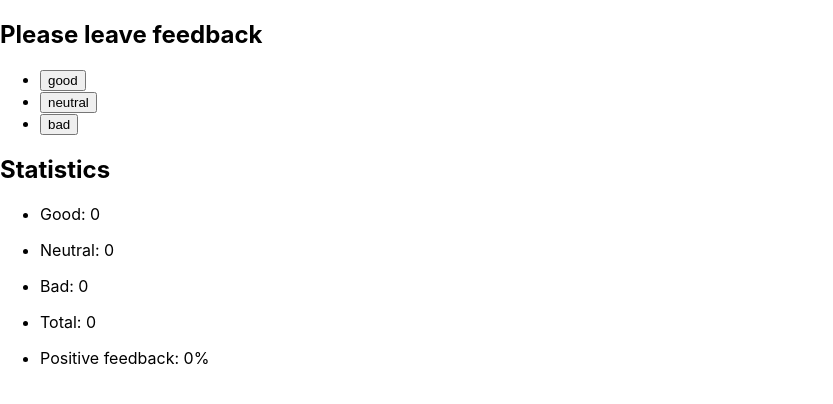
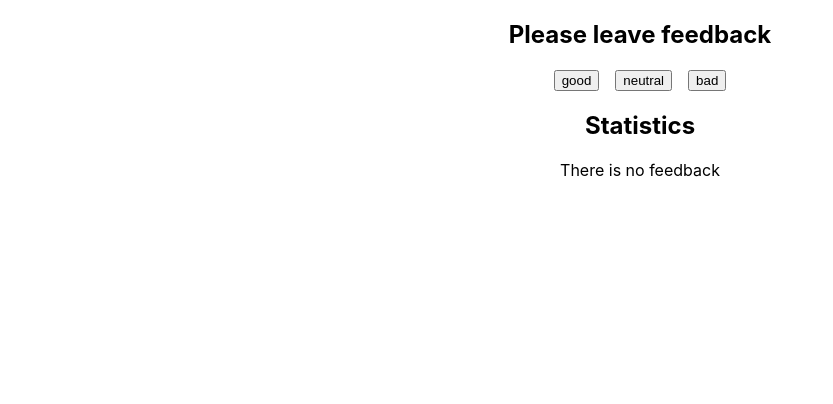
Before and after one commit to DenysBorysiuk/goit-react-hw-02-feedback, a React (Create React App) app: page / in a window 1280 px wide. Shown: the top 404 px of the page, without its empty margins (0-833 px from the left). Built offline with nearby package versions, Linux system fonts and the light colour scheme.

Commit message:
add task04

```diff
--- a/package.json
+++ b/package.json
@@ -4,6 +4,8 @@
   "private": true,
   "homepage": "https://DenysBorysiuk.github.io/goit-react-hw-02-feedback/",
   "dependencies": {
+    "@emotion/react": "^11.10.5",
+    "@emotion/styled": "^11.10.5",
     "@testing-library/jest-dom": "^5.16.3",
     "@testing-library/react": "^12.1.4",
     "@testing-library/user-event": "^13.5.0",
--- a/src/components/App.jsx
+++ b/src/components/App.jsx
@@ -2,6 +2,7 @@ import React, { Component } from 'react';
 import { Statistics } from './Statistics/Statistics';
 import { FeedbackOptions } from './FeedbackOptions/FeedbackOptions';
 import { Section } from './Section/Section';
+import { Notification } from './Notification/Notification';
 
 export class App extends Component {
   state = {
@@ -38,13 +39,17 @@ export class App extends Component {
           ></FeedbackOptions>
         </Section>
         <Section title="Statistics">
+          {this.countTotalFeedback() ? (
             <Statistics
               good={good}
               neutral={neutral}
               bad={bad}
               total={this.countTotalFeedback()}
               positivePercentage={this.countPositiveFeedbackPercentage()}
-          ></Statistics>
+            />
+          ) : (
+            <Notification message="There is no feedback" />
+          )}
         </Section>
       </>
     );
--- a/src/components/FeedbackOptions/FeedbackOptions.jsx
+++ b/src/components/FeedbackOptions/FeedbackOptions.jsx
@@ -1,7 +1,8 @@
 import PropTypes from 'prop-types';
+import { List } from './FeedbackOptions.styled';
 
 export const FeedbackOptions = ({ options, onLeaveFeedback }) => (
-  <ul>
+  <List>
     {options.map(option => (
       <li key={option}>
         <button type="button" onClick={() => onLeaveFeedback(option)}>
@@ -9,10 +10,10 @@ export const FeedbackOptions = ({ options, onLeaveFeedback }) => (
         </button>
       </li>
     ))}
-  </ul>
+  </List>
 );
 
 FeedbackOptions.propTypes = {
-  options: PropTypes.arrayOf(PropTypes.string).isRequired,
+  options: PropTypes.arrayOf(PropTypes.string.isRequired),
   onLeaveFeedback: PropTypes.func.isRequired,
 };
--- /dev/null
+++ b/src/components/FeedbackOptions/FeedbackOptions.styled.jsx
@@ -0,0 +1,7 @@
+import styled from '@emotion/styled';
+
+export const List = styled.ul`
+  display: flex;
+  justify-content: center;
+  gap: 16px;
+`;
--- /dev/null
+++ b/src/components/Notification/Notification.jsx
@@ -0,0 +1,8 @@
+import PropTypes from 'prop-types';
+import { Message } from './Notification.styled';
+
+export const Notification = ({ message }) => <Message>{message}</Message>;
+
+Notification.propTypes = {
+  message: PropTypes.string.isRequired,
+};
--- /dev/null
+++ b/src/components/Notification/Notification.styled.jsx
@@ -0,0 +1,5 @@
+import styled from '@emotion/styled';
+
+export const Message = styled.p`
+  text-align: center;
+`;
--- a/src/components/Section/Section.jsx
+++ b/src/components/Section/Section.jsx
@@ -1,6 +1,13 @@
+import PropTypes from 'prop-types';
+import { SectionWrap, Title } from './Section.styled';
+
 export const Section = ({ title, children }) => (
-  <section>
-    <h2>{title}</h2>
+  <SectionWrap>
+    <Title>{title}</Title>
     {children}
-  </section>
+  </SectionWrap>
 );
+
+Section.propTypes = {
+  title: PropTypes.string.isRequired,
+};
--- /dev/null
+++ b/src/components/Section/Section.styled.jsx
@@ -0,0 +1,10 @@
+import styled from '@emotion/styled';
+
+export const SectionWrap = styled.section`
+  margin-top: 20px;
+`;
+
+export const Title = styled.h2`
+  text-align: center;
+  margin-bottom: 20px;
+`;
--- a/src/components/Statistics/Statistics.jsx
+++ b/src/components/Statistics/Statistics.jsx
@@ -1,7 +1,8 @@
 import PropTypes from 'prop-types';
+import { List } from './Statistics.styled';
 
 export const Statistics = ({ good, neutral, bad, total, positivePercentage }) => (
-  <ul>
+  <List>
     <li>
       <p>Good: {good}</p>
     </li>
@@ -17,7 +18,7 @@ export const Statistics = ({ good, neutral, bad, total, positivePercentage }) =>
     <li>
       <p>Positive feedback: {positivePercentage}%</p>
     </li>
-  </ul>
+  </List>
 );
 
 Statistics.propTypes = {
--- /dev/null
+++ b/src/components/Statistics/Statistics.styled.jsx
@@ -0,0 +1,8 @@
+import styled from '@emotion/styled';
+
+export const List = styled.ul`
+  display: flex;
+  flex-direction: column;
+  align-items: center;
+  gap: 8px;
+`;
--- a/src/index.css
+++ b/src/index.css
@@ -2,14 +2,33 @@
 
 body {
   margin: 0;
-  font-family: -apple-system, BlinkMacSystemFont, 'Segoe UI', 'Roboto', 'Oxygen',
-    'Ubuntu', 'Cantarell', 'Fira Sans', 'Droid Sans', 'Helvetica Neue',
-    sans-serif;
+  font-family: -apple-system, BlinkMacSystemFont, 'Segoe UI', 'Roboto', 'Oxygen', 'Ubuntu',
+    'Cantarell', 'Fira Sans', 'Droid Sans', 'Helvetica Neue', sans-serif;
   -webkit-font-smoothing: antialiased;
   -moz-osx-font-smoothing: grayscale;
 }
 
 code {
-  font-family: source-code-pro, Menlo, Monaco, Consolas, 'Courier New',
-    monospace;
+  font-family: source-code-pro, Menlo, Monaco, Consolas, 'Courier New', monospace;
 }
+
+h1,
+h2,
+h3,
+h4,
+h5,
+h6,
+p {
+  margin: 0;
+}
+ul,
+ol {
+  margin: 0;
+  padding: 0;
+  list-style: none;
+}
+img {
+  display: block;
+  max-width: 100%;
+  height: auto;
+}
```
Also changed, not shown: 1 other file (tests, documents, lock files or other folders). Lines whose indentation alone changed are shown as unchanged.
